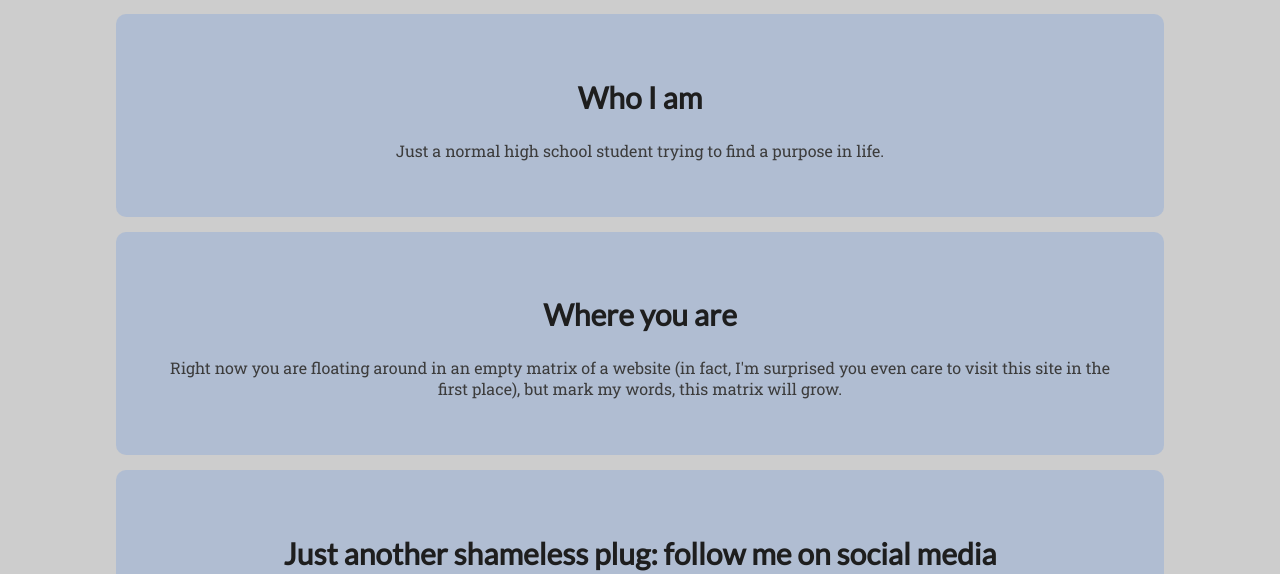
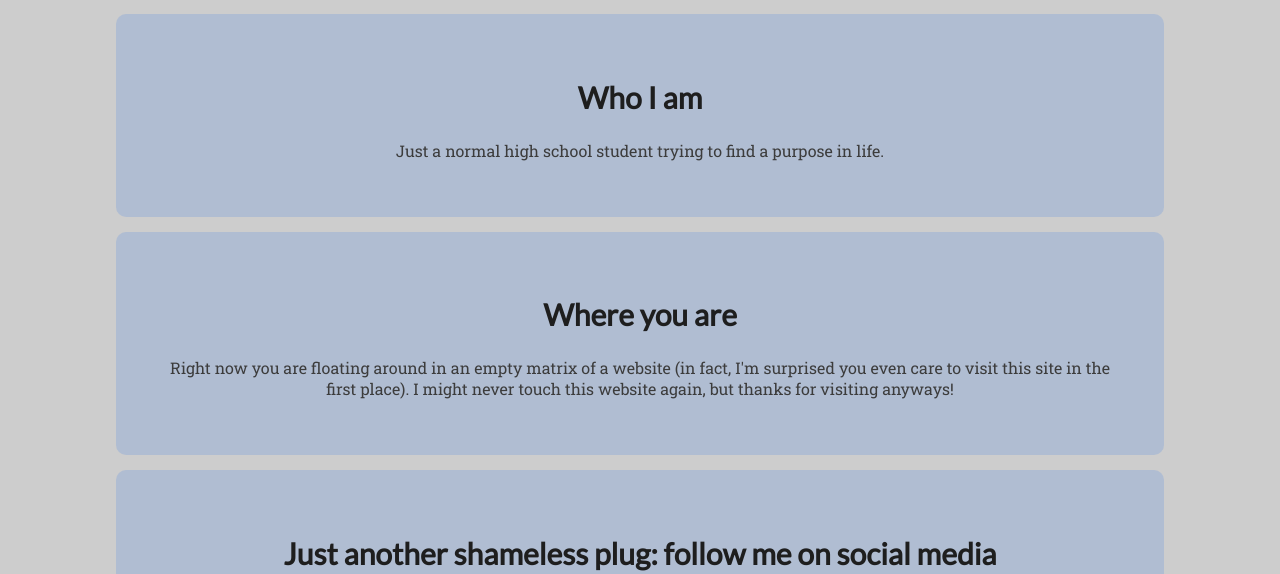
Before and after one commit to ijunit/ijunit.github.io, a plain HTML site: page index.html in a window 1280 px wide. Shown: the part 739-1313 px from the top of the page. Drawn offline with Linux system fonts and the light colour scheme.

Commit message:
Update index.html

```diff
--- a/index.html
+++ b/index.html
@@ -31,7 +31,7 @@
 
 		<div class="card">
 			<h2>Where you are</h2>
-			<p>Right now you are floating around in an empty matrix of a website (in fact, I'm surprised you even care to visit this site in the first place), but mark my words, this matrix will grow.</p>
+			<p>Right now you are floating around in an empty matrix of a website (in fact, I'm surprised you even care to visit this site in the first place). I might never touch this website again, but thanks for visiting anyways!</p>
 		</div>
 
 		<div class="card">
```
